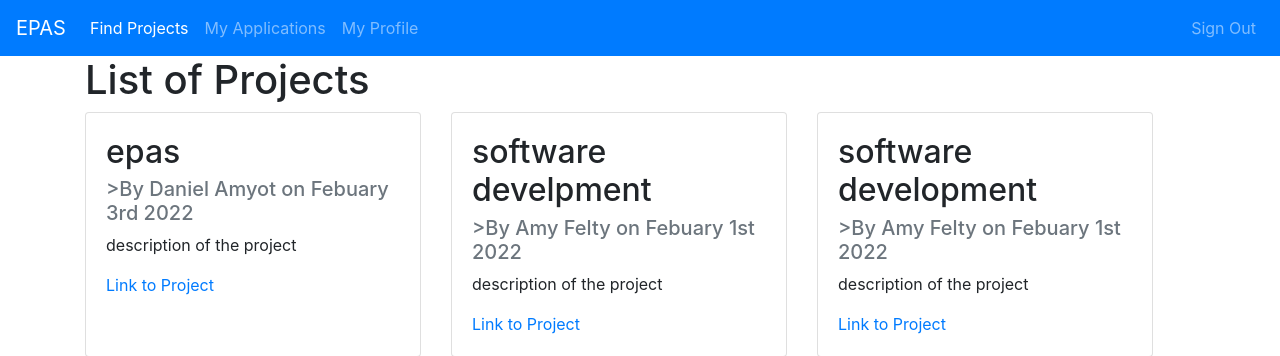
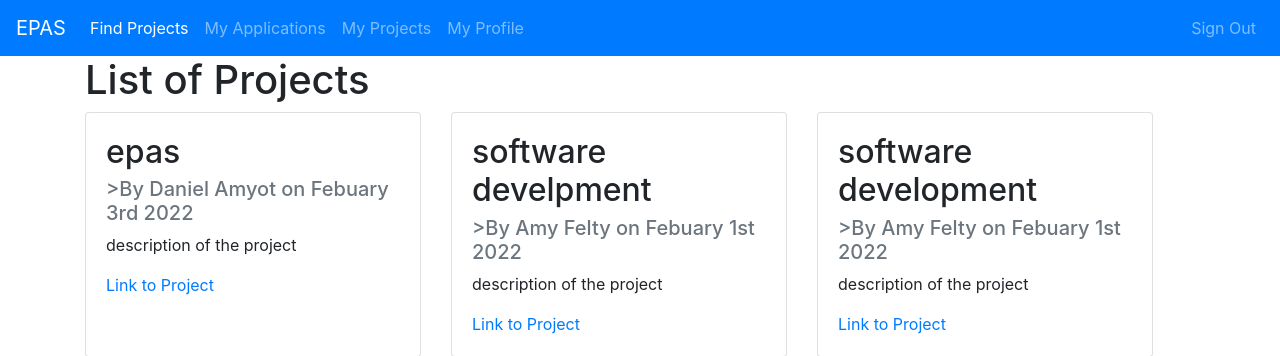
Before and after one commit to johnayambali/EPAS-Project-, a Django app: page / in a window 1280 px wide. Shown: the top 356 px of the page. Run offline with Django 4.2, Linux system fonts and the light colour scheme; some libraries are stand-ins or nearby versions.

Commit message:
Added a myprojects page

```diff
--- a/epas/projectListing/templates/projectListing/base.html
+++ b/epas/projectListing/templates/projectListing/base.html
@@ -27,6 +27,9 @@
 					</li>
 					<li class="nav-item {% if request.path == "/applications/" %}active{% endif %}">
 						<a class="nav-link" href="/applications">My Applications</a>
+					</li>
+					<li class="nav-item {% if request.path == "/myprojects/" %}active{% endif %}">
+						<a class="nav-link" href="/myprojects">My Projects</a>
 					</li>
 					<li class="nav-item {% if request.path == "/profile/" %}active{% endif %}">
 						<a class="nav-link" href="/profile">My Profile</a>
--- a/epas/projectListing/urls.py
+++ b/epas/projectListing/urls.py
@@ -4,5 +4,6 @@ from . import views
 urlpatterns = [
     path('', views.home, name='projectListing-home'),
     path('profile/', views.profile, name='projectListing-profile'),
+    path('myprojects/', views.myprojects, name='projectListing-myprojects'),
     path('applications/', views.applications, name='projectListing-applications'),
 ]
--- a/epas/projectListing/views.py
+++ b/epas/projectListing/views.py
@@ -49,5 +49,8 @@ def home(request):
 def profile(request):
     return render(request, 'projectListing/profile.html', {'title': 'Profile'})
 
+def myprojects(request):
+    return render(request, 'projectListing/myprojects.html', {'title': 'My Projects'})
+
 def applications(request):
     return render(request, 'projectListing/applications.html', {'title' : 'Applications'})
```
